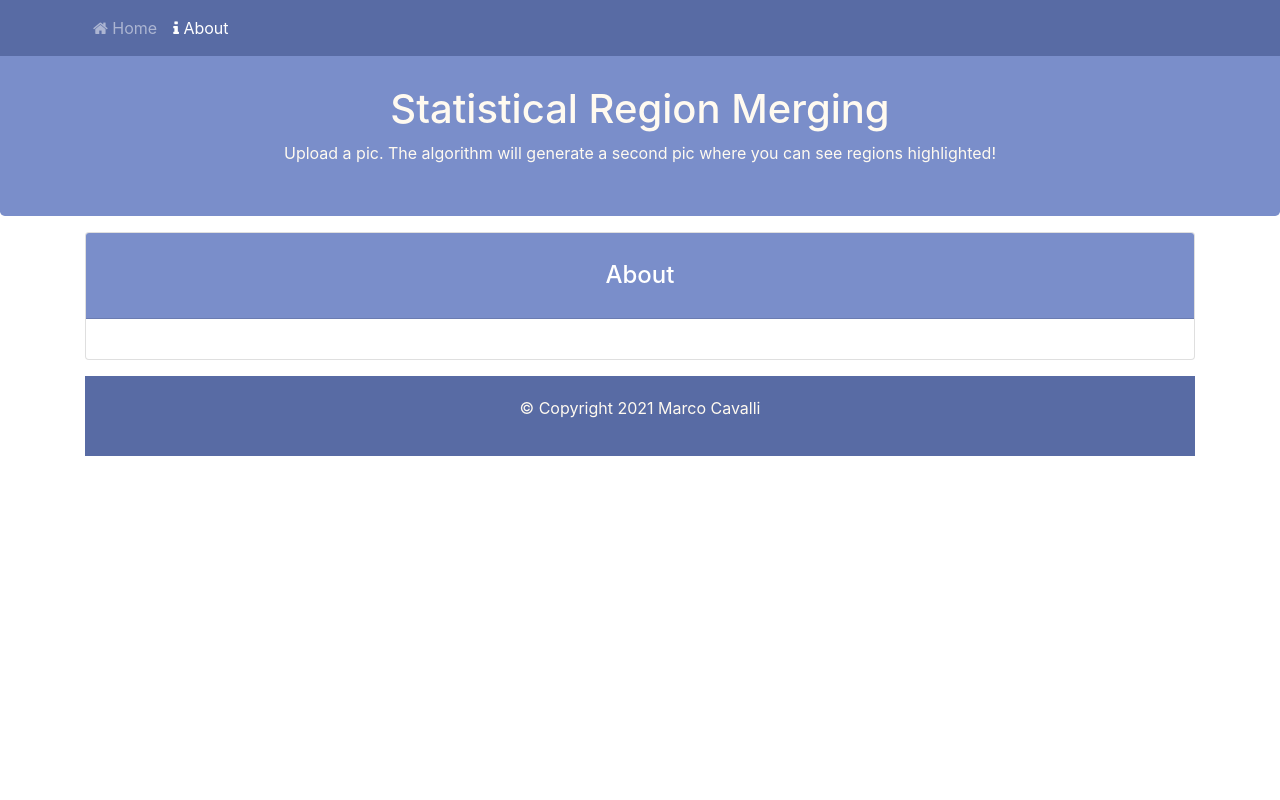
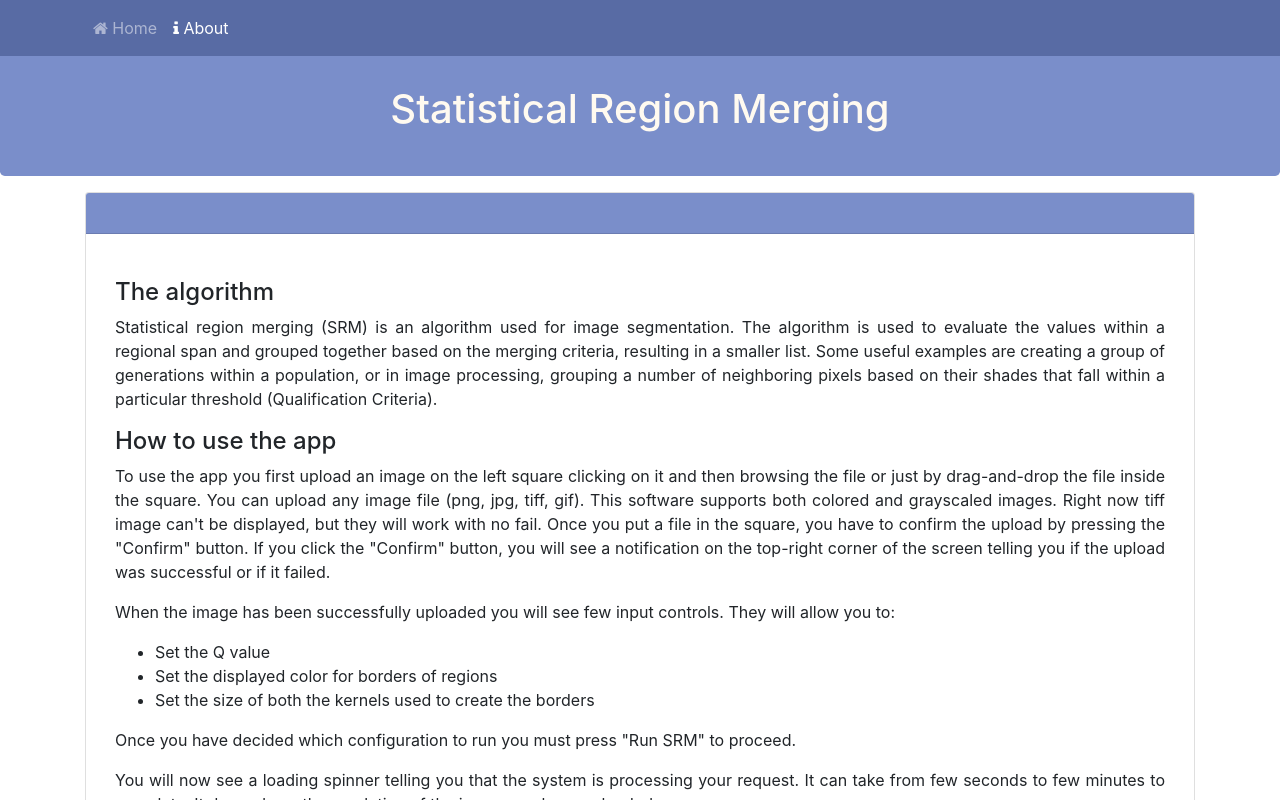
Before and after one commit to Mirkesx/web_statistical_region_merging, a website: page public/index.html in a window 1280 px wide. Both pictures are taken after a click on the link "About". Shown: the top 800 px of the page. Drawn offline with nearby package versions, Linux system fonts and the light colour scheme.

Commit message:
Updated the about page

```diff
--- a/public/assets/css/styles.css
+++ b/public/assets/css/styles.css
@@ -180,7 +180,7 @@ body {
     display: block;
     width: 512px;
     height: 512px;
-    object-fit: cover;
+    object-fit: contain;
 }
 
 .carousel-control-prev .carousel-control-next {
@@ -192,3 +192,7 @@ body {
 .carousel-indicators li {
     background-color: #444;
 }
+
+#about-body {
+    display: none;
+}
--- a/public/assets/js/about.js
+++ b/public/assets/js/about.js
@@ -2,7 +2,8 @@ $("#about-link").on('click', function () {
     if (!$('about-li').hasClass('active')) {
         $('#about-li').addClass('active');
         $('#home-li').removeClass('active');
-        $('#about-body').fadeIn();
-        $('#home-body').fadeOut();
+        $('#home-body').fadeOut('slow', function() {
+            $('#about-body').fadeIn();
+        });
     }
 });
--- a/public/assets/js/home.js
+++ b/public/assets/js/home.js
@@ -286,7 +286,8 @@ $("#home-link").on('click', function () {
     if(!$('home-li').hasClass('active')) {
         $('#home-li').addClass('active');
         $('#about-li').removeClass('active');
-        $('#home-body').fadeIn();
-        $('#about-body').fadeOut();
+        $('#about-body').fadeOut('slow', function() {
+            $('#home-body').fadeIn();
+        });
     }
 });
--- a/public/index.html
+++ b/public/index.html
@@ -23,9 +23,11 @@
             </button>
             <div class="collapse navbar-collapse" id="Navbar">
                 <ul class="navbar-nav mr-auto">
-                    <li class="nav-item active" id="home-li"><a id="home-link" class="nav-link" href="#"><span class="fa fa-home"></span> Home</a>
+                    <li class="nav-item active" id="home-li"><a id="home-link" class="nav-link" href="#"><span
+                                class="fa fa-home"></span> Home</a>
                     </li>
-                    <li class="nav-item" id="about-li"><a id="about-link" class="nav-link" href="#"><span class="fa fa-info"></span>
+                    <li class="nav-item" id="about-li"><a id="about-link" class="nav-link" href="#"><span
+                                class="fa fa-info"></span>
                             About</a></li>
                 </ul>
             </div>
@@ -37,8 +39,6 @@
             <div class="row row-header">
                 <div class="col-12 col-sm-12">
                     <h1 class="text-center">Statistical Region Merging</h1>
-                    <p class="text-center">Upload a pic. The algorithm will generate a second pic where you can see
-                        regions highlighted!</p>
                 </div>
             </div>
         </div>
@@ -80,10 +80,10 @@
 
         <div class="row" id="home-body">
             <div class="col-12 my-3">
-                <div class="card text-center">
+                <div class="card">
                     <div class="card-header bg-color text-white">
                         <p class="card-text">
-                        <h4>Upload</h4>
+                        <h4></h4>
                         </p>
                     </div>
                     <div class="card-body">
@@ -163,15 +163,84 @@
 
         <div class="row" id="about-body">
             <div class="col-12 my-3">
-                <div class="card text-center">
+                <div class="card">
                     <div class="card-header bg-color text-white">
                         <p class="card-text">
-                        <h4>About</h4>
+                        <h4></h4>
                         </p>
                     </div>
                     <div class="card-body">
-                        <div class="row">
+                        <div class="row p-4">
+                            <h4>The algorithm</h4>
+                            <p class="text-justify">Statistical region merging (SRM) is an algorithm used for image
+                                segmentation.
+                                The algorithm is used to evaluate the values within a regional span and grouped together
+                                based on the merging criteria,
+                                resulting in a smaller list. Some useful examples are creating a group of generations
+                                within a population, or in image processing,
+                                grouping a number of neighboring pixels based on their shades that fall within a
+                                particular threshold (Qualification Criteria).</p>
+                            <h4>How to use the app</h4>
 
+                            <p class="text-justify">
+                                To use the app you first upload an image on the left square clicking on it and then
+                                browsing the file or just by drag-and-drop the file
+                                inside the square.
+                                You can upload any image file (png, jpg, tiff, gif). This software supports both colored
+                                and grayscaled images.
+                                Right now tiff image can't be displayed, but they will work with no fail.
+                                Once you put a file in the square, you have to confirm the upload by pressing the
+                                "Confirm" button.
+                                If you click the "Confirm" button, you will see a notification on the top-right corner
+                                of the screen telling you if the upload was successful or if it failed.
+                            </p>
+
+                            <p class="text-justify">
+                                When the image has been successfully uploaded you will see few input controls. They will
+                                allow you to:
+                            </p>
+
+                            <p class="text-left">
+                                <ul>
+                                    <li>Set the Q value</li>
+                                    <li>Set the displayed color for borders of regions</li>
+                                    <li>Set the size of both the kernels used to create the borders</li>
+                                </ul>
+                            </p>
+
+                            <p class="text-justify">
+                                Once you have decided which configuration to run you must press "Run SRM" to proceed.
+                            </p>
+
+                            <p class="text-justify">
+                                You will now see a loading spinner telling you that the system is processing your
+                                request. It can take from few seconds to few minutes
+                                to complete. It depends on the resolution of the image you have uploaded.
+                            </p>
+
+                            <p class="text-justify">
+                                When the algorithm will stop, you will see the results on the right square. Here you can
+                                display three images:
+                            </p>
+
+                            <p class="text-left">
+                                <ul>
+                                    <li>The image segmented</li>
+                                    <li>The image with the borders of each region</li>
+                                    <li>The original image and the borders of each region combined</li>
+                                </ul>
+                            </p>
+
+                            <p class="text-justify">
+                                You can move from one image to another one either using the arrows keys (left and right)
+                                or clicking on the rectangular indicators you can see
+                                at the bottom of the image.
+                            </p>
+
+                            <p class="text-justify">
+                                Pressing "Reset" buttons will bring you to the main page, as if you would refresh the
+                                page.
+                            </p>
                         </div>
                     </div>
                 </div>
```
